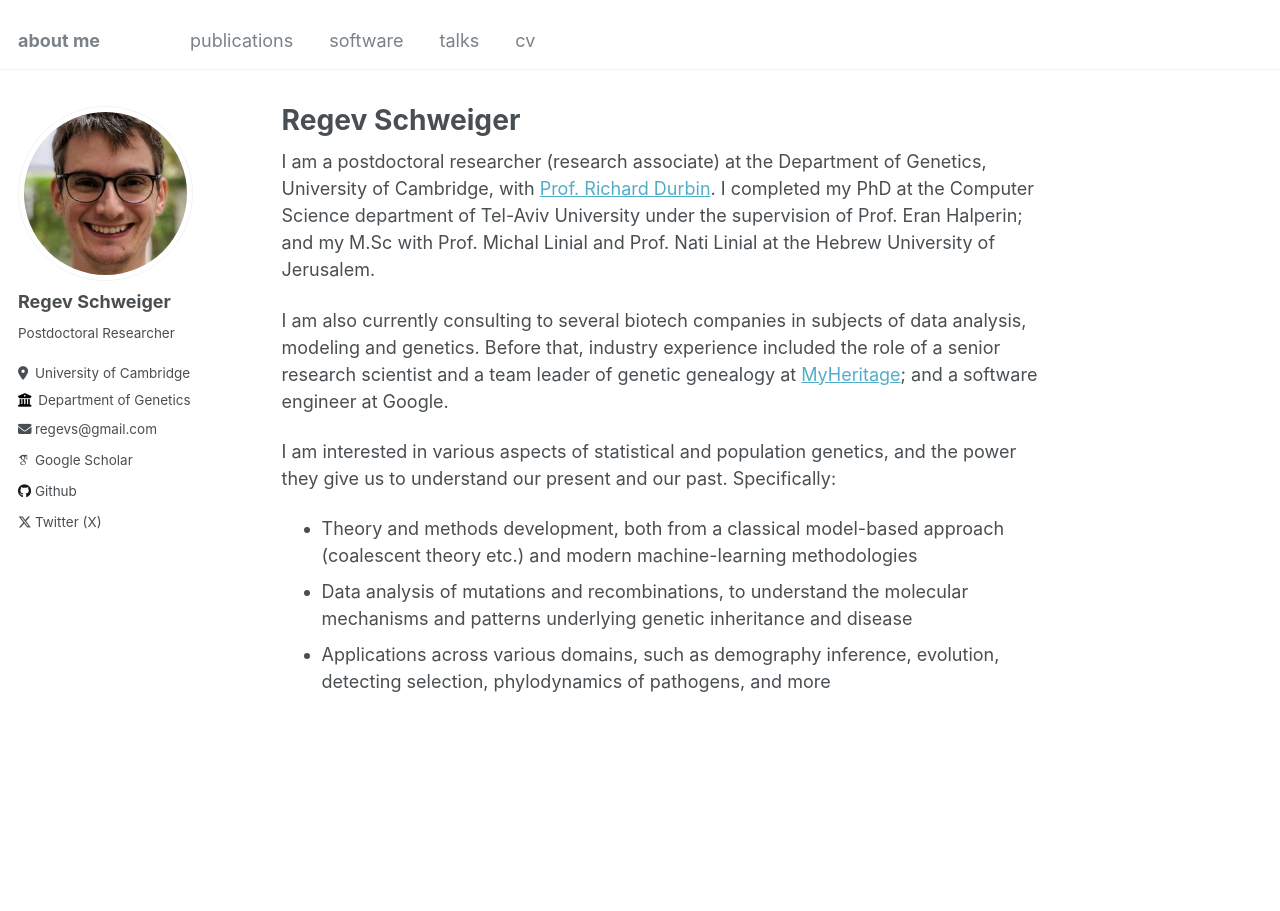
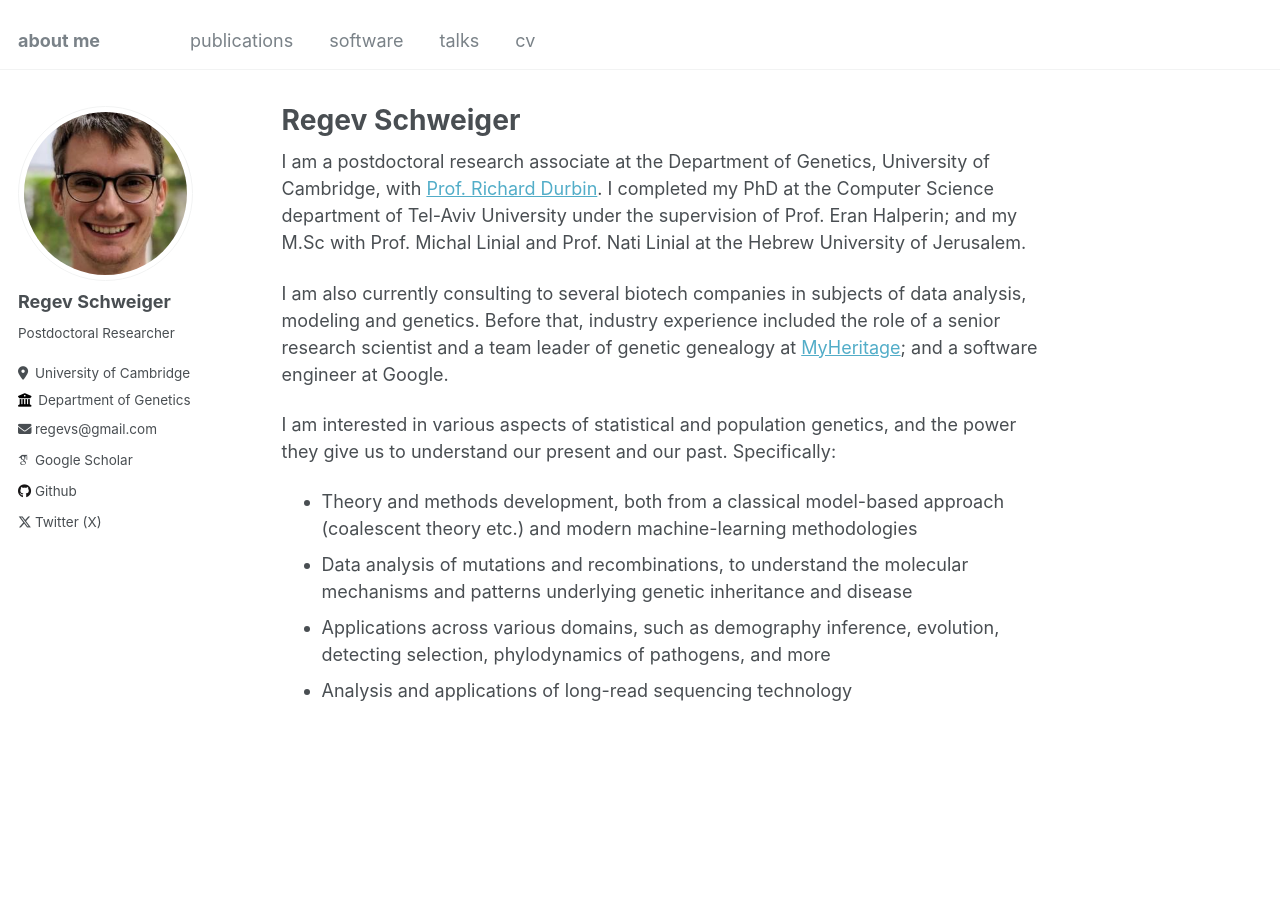
Before and after one commit to regevs/regevs.github.io, a Jekyll site: the page built from _pages/about.md, in a window 1280 px wide. Built offline with Jekyll 4.4.1, drawn with Linux system fonts in a browser that asks for light colours; some web fonts are replaced.

Commit message:
Update about.md

```diff
--- a/_pages/about.md
+++ b/_pages/about.md
@@ -7,7 +7,7 @@ redirect_from:
   - /about.html
 ---
 
-I am a postdoctoral researcher (research associate) at the Department of Genetics, University of Cambridge, with [Prof. Richard Durbin](https://www.gen.cam.ac.uk/research-groups/research-groups/durbin). I completed my PhD at the Computer Science department of Tel-Aviv University under the supervision of Prof. Eran Halperin; and my M.Sc with Prof. Michal Linial and Prof. Nati Linial at the Hebrew University of Jerusalem.
+I am a postdoctoral research associate at the Department of Genetics, University of Cambridge, with [Prof. Richard Durbin](https://www.gen.cam.ac.uk/research-groups/research-groups/durbin). I completed my PhD at the Computer Science department of Tel-Aviv University under the supervision of Prof. Eran Halperin; and my M.Sc with Prof. Michal Linial and Prof. Nati Linial at the Hebrew University of Jerusalem.
 
 I am also currently consulting to several biotech companies in subjects of data analysis, modeling and genetics. Before that, industry experience included the role of a senior research scientist and a team leader of genetic genealogy at [MyHeritage](http://myheritage.com/); and a software engineer at Google.
 
@@ -15,3 +15,4 @@ I am interested in various aspects of statistical and population genetics, and t
 - Theory and methods development, both from a classical model-based approach (coalescent theory etc.) and modern machine-learning methodologies
 - Data analysis of mutations and recombinations, to understand the molecular mechanisms and patterns underlying genetic inheritance and disease
 - Applications across various domains, such as demography inference, evolution, detecting selection, phylodynamics of pathogens, and more
+- Analysis and applications of long-read sequencing technology
```
